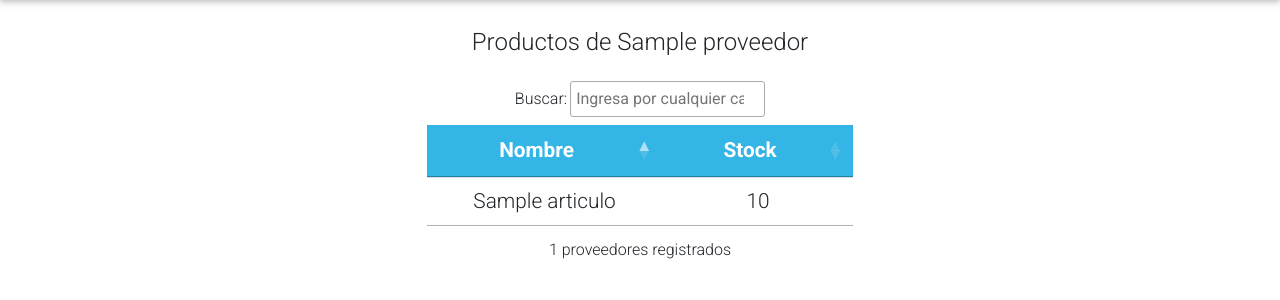
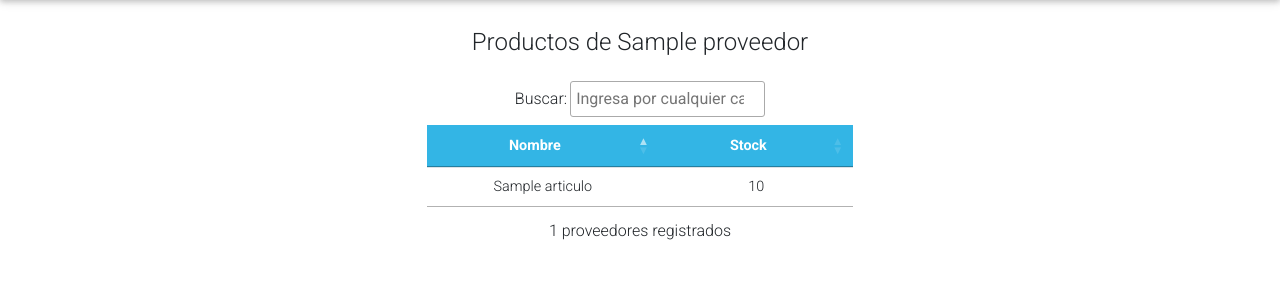
Before and after one commit to gastonamengual/Flask-App-Template, a Flask app: template app/views/templates/emprendimientos/proveedores/lista_productos.html in a window 1280 px wide. Shown: the part 56-356 px from the top of the page. Run offline with Flask 2, Linux system fonts and the light colour scheme; the template is opened without the code that fills it: most values are stand-ins (such as "Sample title", 1, 10 or a date in 2020); lists and menus that the app fills with data are empty; parts of the project's set-up code (start-up, migrations or seed data) failed here and were passed over; some libraries are stand-ins or nearby versions.

Commit message:
Update 2

```diff
--- a/app/models/test_script.py
+++ b/app/models/test_script.py
@@ -11,7 +11,7 @@ def create_test_database():
 
         ### Usuario
         usuario = Usuario(nombre='Gastón',
-                            email='ga@mail.com',
+                            email='gastonamengual@icloud.com',
                             password='asd')
         usuario = usuarios_db.create(usuario)
 
--- a/app/views/static/js/producto_form.js
+++ b/app/views/static/js/producto_form.js
@@ -56,7 +56,7 @@ $(document).ready(function() {
 function hideFields(){
     $("#id_proveedor").prop('disabled', true);
     $("#id_proveedor").attr('required', false);
-    $("#id_proveedor").value('No aplica');
+    $("#id_proveedor").prop("selectedIndex", 0);
     $("#stock_actual").prop('readonly', true);
     $("#stock_actual").attr('required', false);
     $("#costo").prop('readonly', true);
--- a/app/views/templates/emprendimientos/pedidos/lista_pedidos.html
+++ b/app/views/templates/emprendimientos/pedidos/lista_pedidos.html
@@ -148,7 +148,6 @@
         </button>
       </div>
       <div class="modal-body">
-        <h3>Error</h3>
         <h4 id='modal-alert-text'></h4>
       </div>
     </div>
--- a/app/views/templates/emprendimientos/productos/producto_crear.html
+++ b/app/views/templates/emprendimientos/productos/producto_crear.html
@@ -103,7 +103,7 @@
               </div>
               <div class="md-form">
                   <label class="form-label" id="precio_label">Precio de venta</label>
-                  <input class="form-control" type="number" name="precio" id="precio" required />
+                  <input class="form-control" type="number" name="precio" id="precio" step=0.01 required />
               </div>
 
           </div>
--- a/app/views/templates/emprendimientos/productos/producto_editar.html
+++ b/app/views/templates/emprendimientos/productos/producto_editar.html
@@ -104,7 +104,7 @@
                 </div>
                 <div class="md-form">
                     <label class="form-label" id="precio_label">Precio de venta</label>
-                    <input class="form-control" type="number" name="precio" id="precio" value="{{precio_producto.precio}}" required />
+                    <input class="form-control" type="number" name="precio" id="precio" step=0.01 value="{{precio_producto.precio}}" required />
                 </div>
 
             </div>
--- a/app/views/templates/emprendimientos/proveedores/lista_productos.html
+++ b/app/views/templates/emprendimientos/proveedores/lista_productos.html
@@ -67,14 +67,14 @@
   <table class="table table-hover w-100" id="proveedorProductsTable">
     <thead class="info-color white-text">
       <tr>
-        <th class="text-center" style="font-size: 1.3rem;">Nombre</th>
-        <th class="text-center" style="font-size: 1.3rem;">Stock</th>
+        <th class="text-center">Nombre</th>
+        <th class="text-center">Stock</th>
       </tr>
     </thead>
     {% for articulo in articulos %}
     <tr>
-      <td class="text-center" style="font-size: 1.3rem;">{{articulo.nombre}}</td>
-      <td class="text-center" style="font-size: 1.3rem;">{{articulo.stock_actual}}</td>
+      <td class="text-center">{{articulo.nombre}}</td>
+      <td class="text-center">{{articulo.stock_actual}}</td>
     </tr>
     {% endfor %}
   </table>
--- a/app/views/templates/emprendimientos/ventas/lista_ventas.html
+++ b/app/views/templates/emprendimientos/ventas/lista_ventas.html
@@ -74,7 +74,7 @@
         <td class="text-center">{{venta.fecha}}</td>
         <td class="text-center">{{cliente.nombre}}</td>
         <td class="text-center">{{venta.total}}</td>
-        <td class="text-center"><p id="detalle{{venta.id_}}">Ver detalle</p></td>
+        <td class="text-center"><p id="detalle{{venta.id_}}" style="cursor: pointer;">Ver detalle</p></td>
       </tr>
       {% endfor %}
 
--- a/app/views/templates/emprendimientos/ventas/ventas.html
+++ b/app/views/templates/emprendimientos/ventas/ventas.html
@@ -133,7 +133,6 @@
         </button>
       </div>
       <div class="modal-body">
-        <h3>Error</h3>
         <h4 id='modal-alert-text'></h4>
       </div>
     </div>
--- a/app/views/templates/layout.html
+++ b/app/views/templates/layout.html
@@ -7,7 +7,7 @@
     <meta name="description" content="{{ description }}">
     <link rel="shortcut icon" href="{{ url_for('static', filename='img/favicon.png') }}" />
     <meta name="HandheldFriendly" content="True" />
-    <meta name="viewport" content="width=device-width, initial-scale=1.0, viewport-fit=cover" />
+    <!-- <meta name="viewport" content="width=device-width, initial-scale=1.0, viewport-fit=cover" /> -->
     <meta name="theme-color" content="#5eb9d7" />
 
     <!-- Font Awesome -->
```
Also changed, not shown: app/routes/views/informe_ventas.py (+6 -6 lines), app/views/static/images/informes/ventas_forecast.png, app/views/static/images/informes/ventas_trend.png.
